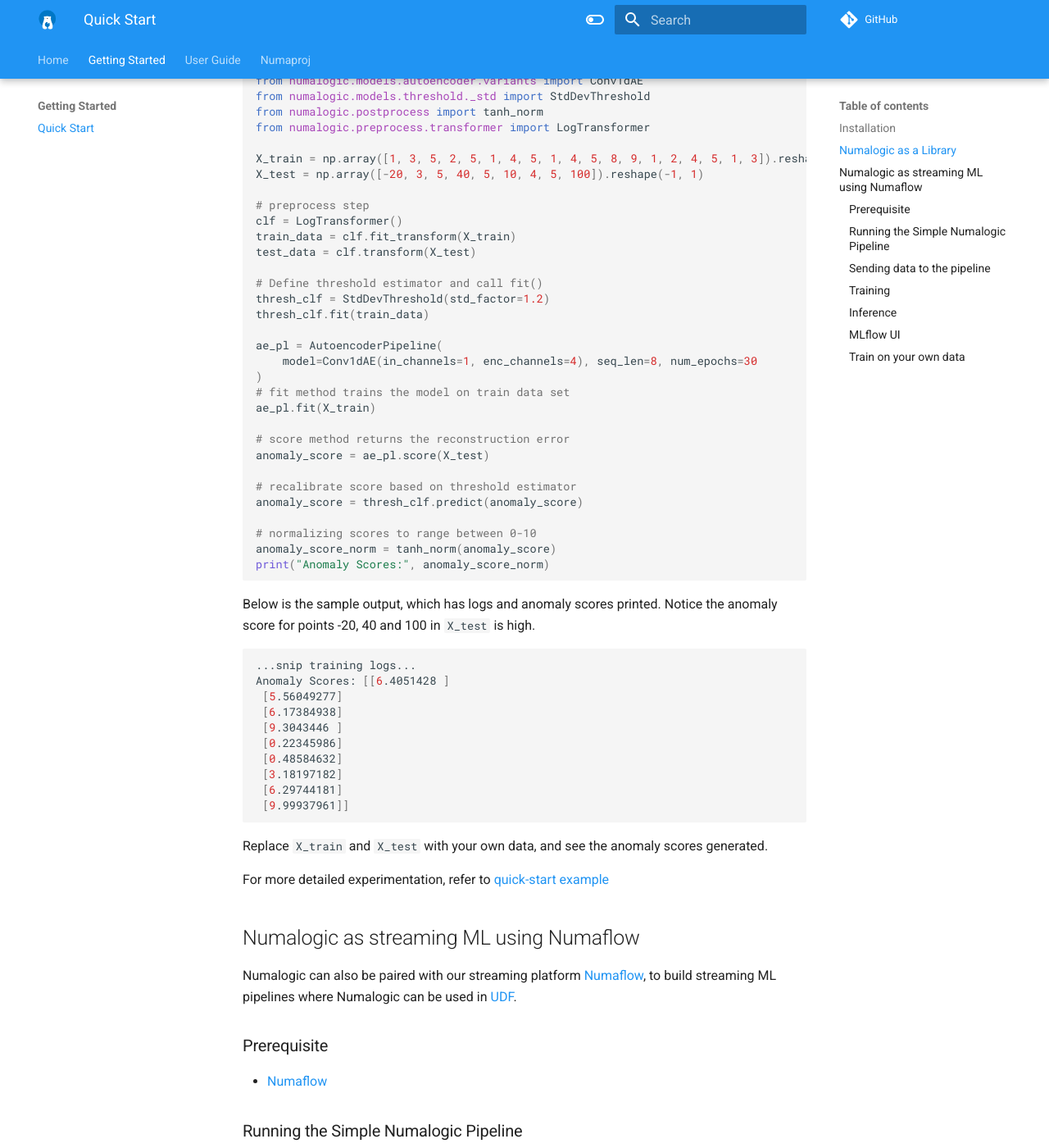
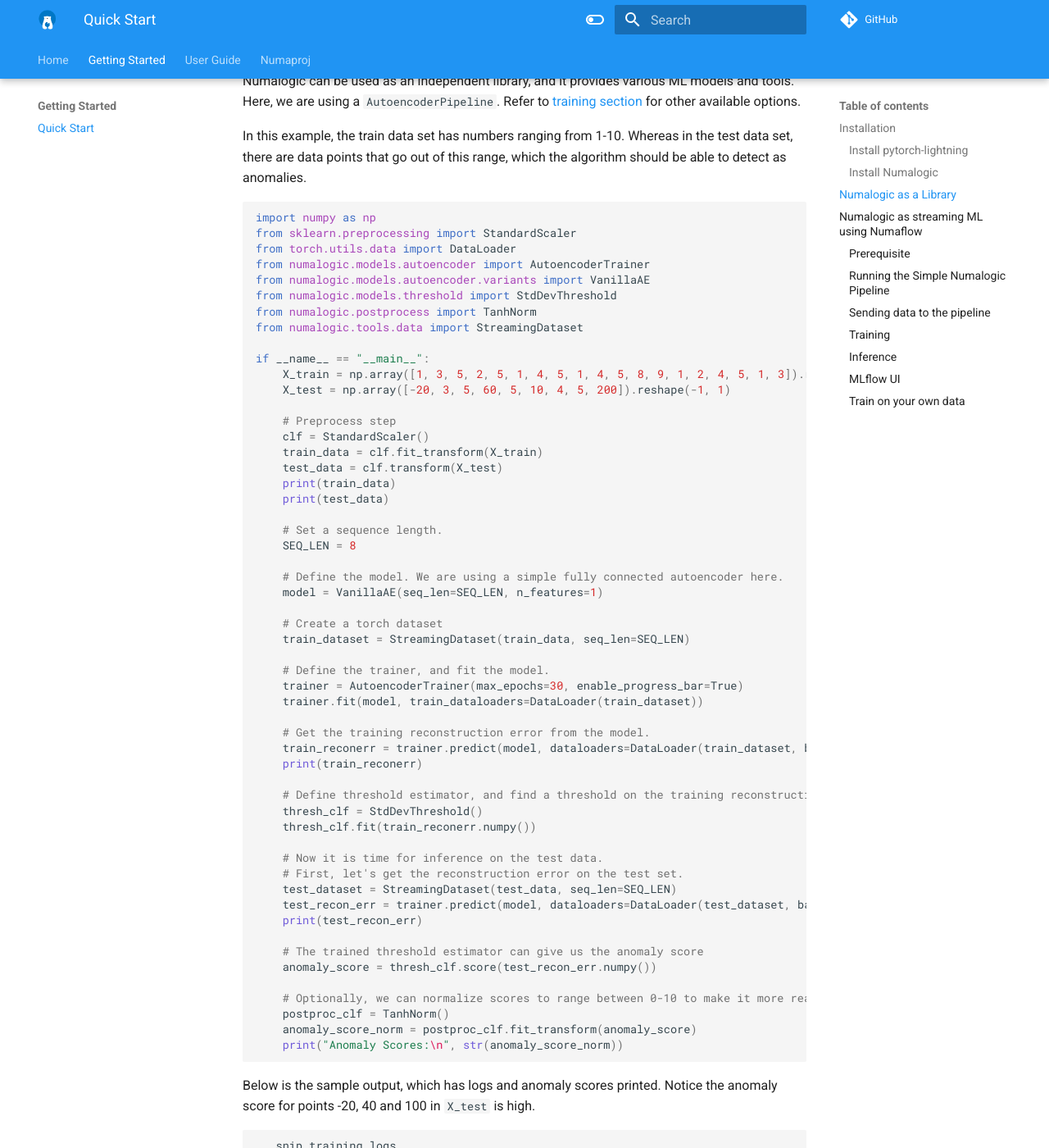
Before and after one commit to numaproj/numalogic, an MkDocs documentation site: the page built from docs/quick-start.md, in a window 1280 px wide and 1400 px high, scrolled down 571 px. Shown: the whole window at 82% size. Built offline with MkDocs 1.6.1 and Material for MkDocs 9.7.7, drawn with Linux system fonts in a browser that asks for light colours; comment, search, counter and statistics services are not loaded; some of the changed text lies outside the part shown.

Commit message:
docs: update quickstart
Signed-off-by: Avik Basu <ab93@users.noreply.github.com>

````diff
--- a/docs/quick-start.md
+++ b/docs/quick-start.md
@@ -2,7 +2,17 @@
 
 ## Installation
 
-Install Numalogic and experiment with the different tools available.
+### Install pytorch-lightning
+Numalogic needs [PyTorch](https://pytorch.org/) and
+[PyTorch Lightning](https://pytorch-lightning.readthedocs.io/en/stable/) to work.
+You can install simply by:
+```shell
+pip install pytorch-lightning
+```
+Or you can install your platform specific torch version from their website.
+
+
+### Install Numalogic
 
 ```shell
 pip install numalogic
@@ -16,53 +26,75 @@ In this example, the train data set has numbers ranging from 1-10. Whereas in th
 
 ```python
 import numpy as np
-from numalogic.models.autoencoder import AutoencoderPipeline
-from numalogic.models.autoencoder.variants import Conv1dAE
-from numalogic.models.threshold._std import StdDevThreshold
-from numalogic.postprocess import tanh_norm
-from numalogic.preprocess.transformer import LogTransformer
+from sklearn.preprocessing import StandardScaler
+from torch.utils.data import DataLoader
+from numalogic.models.autoencoder import AutoencoderTrainer
+from numalogic.models.autoencoder.variants import VanillaAE
+from numalogic.models.threshold import StdDevThreshold
+from numalogic.postprocess import TanhNorm
+from numalogic.tools.data import StreamingDataset
 
-X_train = np.array([1, 3, 5, 2, 5, 1, 4, 5, 1, 4, 5, 8, 9, 1, 2, 4, 5, 1, 3]).reshape(-1, 1)
-X_test = np.array([-20, 3, 5, 40, 5, 10, 4, 5, 100]).reshape(-1, 1)
+if __name__ == "__main__":
+    X_train = np.array([1, 3, 5, 2, 5, 1, 4, 5, 1, 4, 5, 8, 9, 1, 2, 4, 5, 1, 3]).reshape(-1, 1)
+    X_test = np.array([-20, 3, 5, 60, 5, 10, 4, 5, 200]).reshape(-1, 1)
 
-# preprocess step
-clf = LogTransformer()
-train_data = clf.fit_transform(X_train)
-test_data = clf.transform(X_test)
+    # Preprocess step
+    clf = StandardScaler()
+    train_data = clf.fit_transform(X_train)
+    test_data = clf.transform(X_test)
+    print(train_data)
+    print(test_data)
 
-# Define threshold estimator and call fit()
-thresh_clf = StdDevThreshold(std_factor=1.2)
-thresh_clf.fit(train_data)
+    # Set a sequence length.
+    SEQ_LEN = 8
 
-ae_pl = AutoencoderPipeline(
-    model=Conv1dAE(in_channels=1, enc_channels=4), seq_len=8, num_epochs=30
-)
-# fit method trains the model on train data set
-ae_pl.fit(X_train)
+    # Define the model. We are using a simple fully connected autoencoder here.
+    model = VanillaAE(seq_len=SEQ_LEN, n_features=1)
 
-# score method returns the reconstruction error
-anomaly_score = ae_pl.score(X_test)
+    # Create a torch dataset
+    train_dataset = StreamingDataset(train_data, seq_len=SEQ_LEN)
 
-# recalibrate score based on threshold estimator
-anomaly_score = thresh_clf.predict(anomaly_score)
+    # Define the trainer, and fit the model.
+    trainer = AutoencoderTrainer(max_epochs=30, enable_progress_bar=True)
+    trainer.fit(model, train_dataloaders=DataLoader(train_dataset))
 
-# normalizing scores to range between 0-10
-anomaly_score_norm = tanh_norm(anomaly_score)
-print("Anomaly Scores:", anomaly_score_norm)
+    # Get the training reconstruction error from the model.
+    train_reconerr = trainer.predict(model, dataloaders=DataLoader(train_dataset, batch_size=2))
+    print(train_reconerr)
+
+    # Define threshold estimator, and find a threshold on the training reconstruction error.
+    thresh_clf = StdDevThreshold()
+    thresh_clf.fit(train_reconerr.numpy())
+
+    # Now it is time for inference on the test data.
+    # First, let's get the reconstruction error on the test set.
+    test_dataset = StreamingDataset(test_data, seq_len=SEQ_LEN)
+    test_recon_err = trainer.predict(model, dataloaders=DataLoader(test_dataset, batch_size=2))
+    print(test_recon_err)
+
+    # The trained threshold estimator can give us the anomaly score
+    anomaly_score = thresh_clf.score(test_recon_err.numpy())
+
+    # Optionally, we can normalize scores to range between 0-10 to make it more readable
+    postproc_clf = TanhNorm()
+    anomaly_score_norm = postproc_clf.fit_transform(anomaly_score)
+    print("Anomaly Scores:\n", str(anomaly_score_norm))
+
 ```
 
 Below is the sample output, which has logs and anomaly scores printed. Notice the anomaly score for points -20, 40 and 100 in `X_test` is high.
 ```shell
 ...snip training logs...
-Anomaly Scores: [[6.4051428 ]
- [5.56049277]
- [6.17384938]
- [9.3043446 ]
- [0.22345986]
- [0.48584632]
- [3.18197182]
- [6.29744181]
- [9.99937961]]
+Anomaly Scores:
+ [[6.905296  ]
+ [0.1290902 ]
+ [0.17081457]
+ [9.688352  ]
+ [0.02224382]
+ [1.7376249 ]
+ [0.33091545]
+ [0.08399535]
+ [9.999992  ]]
 ```
 
 Replace `X_train` and `X_test` with your own data, and see the anomaly scores generated.
````
Also changed, not shown: README.md (+22 -1 lines), 1 other file.
